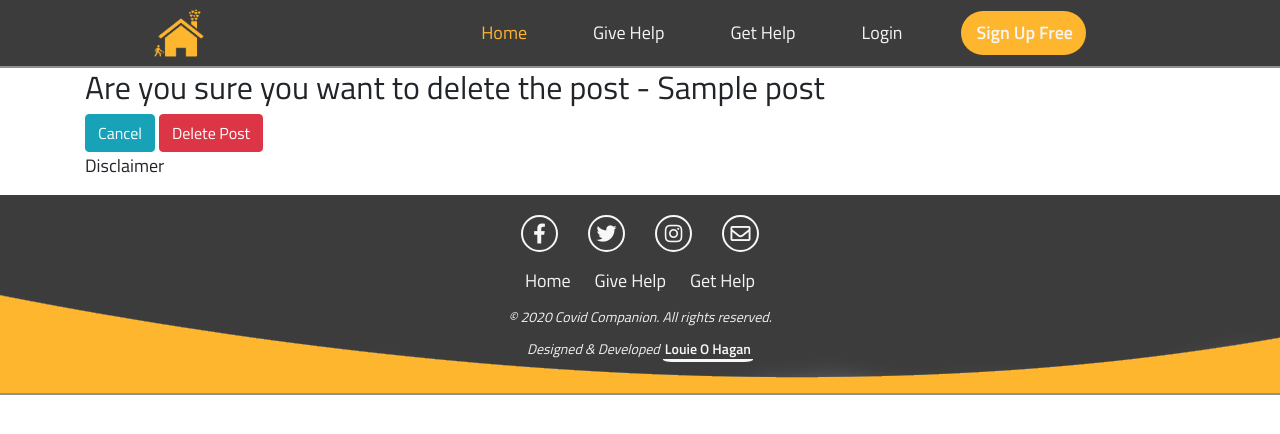
After one commit to LouieOHagan/Covid-Companion-Website, a Flask app: template templates/remove-post.html in a window 1280 px wide. The commit adds this page. Shown: the top 434 px of the page. Run offline with Flask 2, Linux system fonts and the light colour scheme; the template is opened without the code that fills it: most values are stand-ins (such as "Sample title", 1, 10 or a date in 2020); some libraries are stand-ins or nearby versions.

Commit message:
Feat: Completed delete functionality -> added remove_post and confirmation routes in app.py along with remove-post template. Setup to get confirmation w/disclaimer for deleting post, if user cancels they are redirected back and if not the post is deleted

```diff
--- a/app.py
+++ b/app.py
@@ -105,6 +105,18 @@ def edit_post(post_id):
         return redirect(url_for('give_help'))
 
 
+@app.route("/remove-post-confirmation/<post_id>")
+def remove_post_confirmation(post_id):
+    post_name = mongo.db.posts.find_one({"_id": ObjectId(post_id)})
+    return render_template("remove-post.html", title="Remove Post Confirmation", post=post_name)
+
+
+@app.route("/remove-post/<post_id>")
+def remove_post(post_id):
+    mongo.db.posts.remove({"_id": ObjectId(post_id)})
+    return redirect(url_for('give_help'))
+
+
 @app.route("/give-help")
 def give_help():
     posts = mongo.db.posts.find()
--- a/templates/give-help.html
+++ b/templates/give-help.html
@@ -35,7 +35,7 @@
                     <p>Phone Number: {{ post.phone_number}}</p>
                     <h3>Post Actions:</h3>
                     <a href="{{url_for('edit_post', post_id=post._id)}}" class="btn btn-info">Edit Post</a>
-                    <a href="" class="btn btn-danger">Delete Post</a>
+                    <a href="{{url_for('remove_post_confirmation', post_id=post._id)}}" class="btn btn-danger">Delete Post</a>
                     <h3>Change Post Status:</h3>
                     <a href="" class="btn btn-warning">In Progress</a>
                     <a href="" class="btn btn-success">Completed</a>
--- /dev/null
+++ b/templates/remove-post.html
@@ -0,0 +1,12 @@
+{% extends 'base.html' %}
+
+{% block title %}{{ title }} | Covid Companion{% endblock %}
+
+{% block content %}
+<div class="container">
+    <h2>Are you sure you want to delete the post - {{ post.title }}</h2>
+    <a href="{{url_for('give_help')}}"  class="btn btn-info">Cancel</a>
+    <a href="{{url_for('remove_post', post_id=post._id)}}"  class="btn btn-danger">Delete Post</a>
+    <p>Disclaimer</p>
+</div>
+{% endblock %}
```
